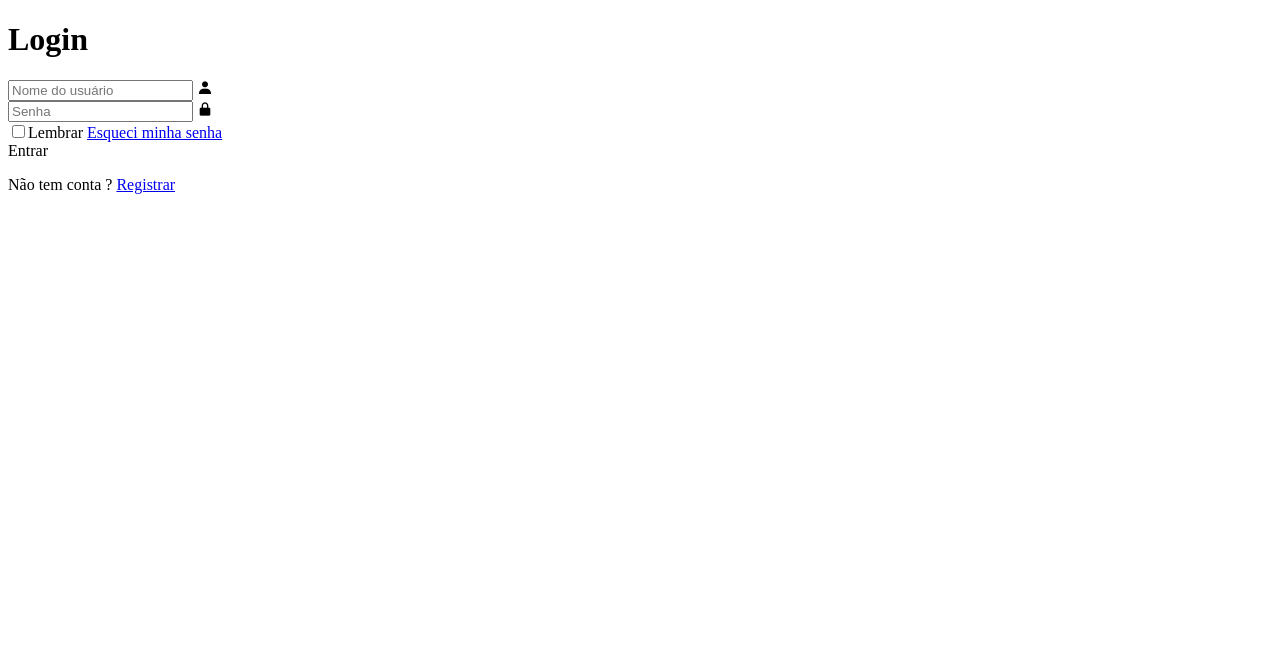
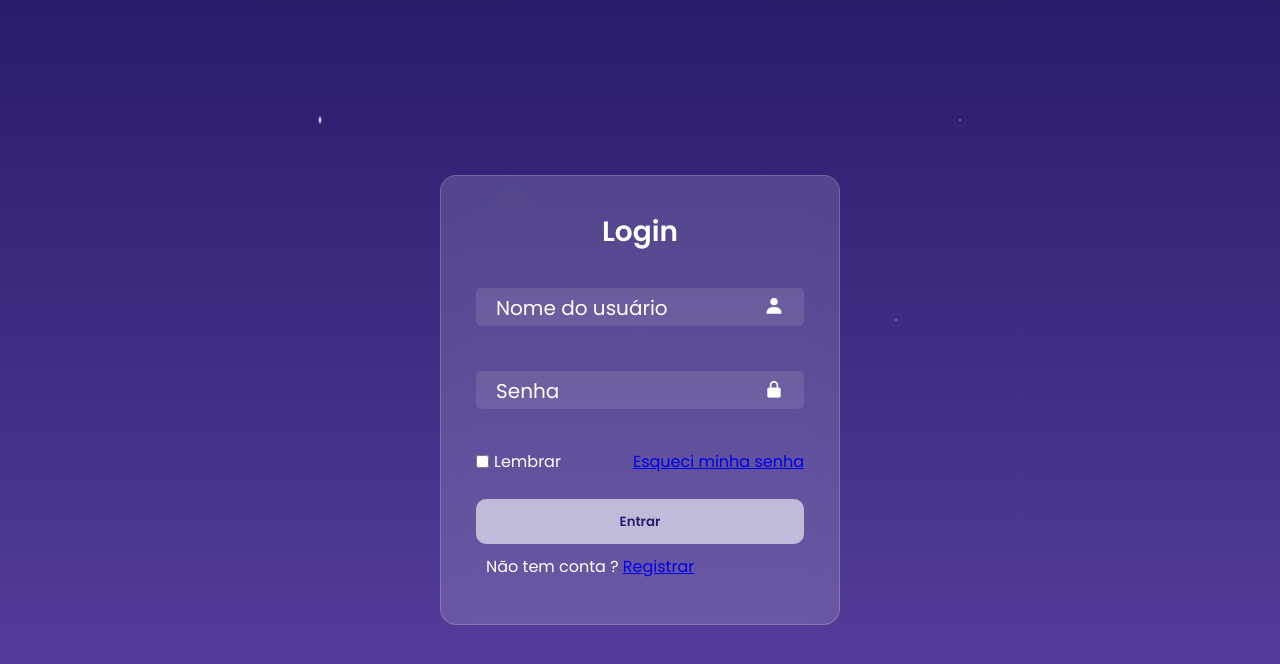
Before and after one commit to GleiceAvelinor/tela_login, a plain HTML site: page index.html in a window 1280 px wide. Drawn offline with nearby package versions, Linux system fonts and the light colour scheme.

Commit message:
up grade login e usuario

```diff
--- a/index.html
+++ b/index.html
@@ -1,48 +1,47 @@
 <!DOCTYPE html>
-<html lang="en">
+<html lang="pt-br">
 
 <head>
     <meta charset="UTF-8">
     <meta name="viewport" content="width=device-width, initial-scale=1.0">
     <link href='https://unpkg.com/boxicons@2.1.4/css/boxicons.min.css' rel='stylesheet'>
     <link href="style.css" rel='stylesheet'>
-
-
-
     <title>Login</title>
 </head>
 
 <body>
+    <div class="estrelas"></div>
+    <div class=formulario>
 
-    <div class=formulário>
         <h1>Login</h1>
 
-        <form action="#" >
-            <div classc="caixa- fomulário">
+        <form action="#">
+            <div class="caixa-formulario">
                 <input type="text" name="username" placeholder="Nome do usuário" required>
                 <i class='bx bxs-user'></i>
 
             </div>
 
-            <div class=" caixa-formulário">
-            <label>
+            <div class="caixa-formulario">
+
                 <input type="password" name="password" placeholder="Senha" required>
                 <i class='bx bxs-lock-alt'></i>
-            </label>
+
 
             </div>
-            <div class = "esqueci-senha"
-                <label><input type ="checkbox">Lembrar </label>
-                <a href="#" >Esqueci minha senha</a>
+            <div class="caixa-lembrar">
+                <label><input class="esqueci-senha" type="checkbox">Lembrar </label>
+                <a href="#">Esqueci minha senha</a>
 
             </div>
-            <div class = "entrar"
-                <button type="submit">Entrar</button>
-                <p>Não tem conta ?  <a href="# ">Registrar</a></p>
+            <button type="submit">Entrar</button>
+            <div class="link-registro">
+                <p>Não tem conta ? <a href="# ">Registrar</a></p>
+            </div>
+    </div>
 
-            </div>
 
-        </form>
+    </form>
 
 
 
--- a/style.css
+++ b/style.css
@@ -2,5 +2,139 @@
 
 
 *{
+ margin: 0;
+ padding: 0;
+ box-sizing: border-box;
+ font-family: "Poppins", sans-serif;
+}
+
+body{
+
+    display: flex;
+    justify-content: center;
+    align-items: center;
+    min-height: 100vh;
+    overflow: hidden;
+    background:linear-gradient(to bottom, #2a1b6b, #5c44a2);
+    position: relative;
+}
+.estrelas{
+
+    position: fixed;
+    top: 0;
+    left:0;
+    width: 100%;
+    height: 100%;
+    background-image:
+         radial-gradient(1px 1px at 25% 15%, #fff,transparent),
+         radial-gradient(2px 1px at 50% 40%, #fff,transparent),
+         radial-gradient(2px 5px at 25% 15%, #fff,transparent),
+         radial-gradient(1px 1px at 70% 40%, #fff,transparent),
+         radial-gradient(3px 4px at 40% 25%, #fff,transparent),
+         radial-gradient(2px 1px at 35% 55%, #fff,transparent),
+         radial-gradient(1px 1px at 75% 15%, #fff,transparent),
+         radial-gradient(1px 1px at 25% 15%, #fff,transparent),
+         radial-gradient(1px 1px at 25% 15%, #fff,transparent);
 
 }
+.formulario{
+    width: 400px;
+    align-items: center;
+    background-color: rgba(255,255,255,0.15);
+    border:1px solid rgba(255,255,255, 0.2);
+    backdrop-filter: blur(10px);
+    box-shadow: 0 8px 32px rgba(0,0,0,0, 0.2);
+    color:#fff;
+    border-radius:  16px;
+    padding: 35px;
+
+
+}
+.formulario h1{
+    font-size: 28px;
+    text-align: center;
+    margin-bottom: 30px;
+    font-weight: 600;
+}
+.caixa-formulario{
+    position: relative;
+    margin-bottom: 40px;
+
+
+}
+.caixa-formulario input{
+    width: 100%;
+    padding: 15px 20px;
+    border-radius: 5px;
+    border: none;
+    outline: none;
+    background-color: rgba(255,255,255,0.1);
+    color:#fff;
+    font-size: 25px;
+    padding: 0 20px;
+    font-weight: 400;
+    margin-top: 5px;
+}
+.caixa-formulario input::placeholder{
+    color: #fff;
+    font-size: 20px;
+    font-weight: 400;
+}
+.caixa-formulario i{
+    position: absolute;
+    right: 20px;
+    font-size: 20px;
+    top: 30%;
+
+
+}
+.caixa-lembrar {
+    display: flex;
+    align-items: center;
+    justify-content: space-between;
+    margin-bottom: 25px;
+    font-size: 16px;
+
+
+}
+.caixa-lembrar label{
+    display: flex;
+    align-items: center;
+    gap: 5px;
+
+}
+.caixa-lembrar label{
+    accent-color: rgb(127,12,215);
+
+
+
+}
+.caixa-lembrar a:hover{
+    text-decoration:none ;
+    text-decoration: underline;
+    color: #fff;
+
+
+}
+.link-registro a:hover{
+    text-decoration: underline;
+
+}
+button{
+    width: 100%;
+    height: 45px;
+    background-color: rgba(255, 255, 255, 0.6);
+    border: none;
+    border-radius: 10px;
+    outline: none;
+    cursor: pointer;
+    color: #2a1b6b;
+    size: 16px;
+    font-weight: 600;
+    transition: all;
+}
+
+.link-registro p {
+padding: 5px;
+margin: 5px;
+}
```
Also changed, not shown: 1 other file.
